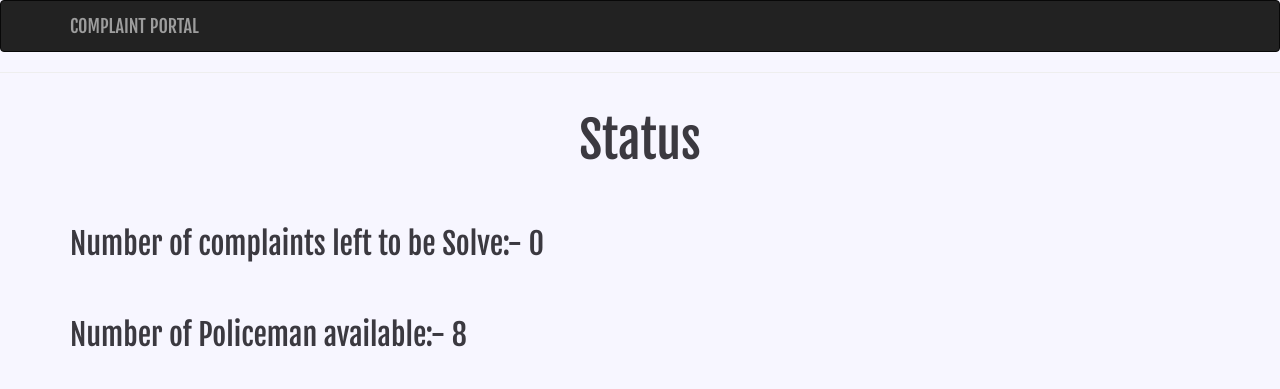
After one commit to piyush310/assignment, a Flask app: page /status in a window 1280 px wide. The commit adds this page. Shown: the top 389 px of the page. Run offline with Flask 2, Linux system fonts and the light colour scheme; data comes from the database, SQL or seed files in the repository; both versions use the stored data as it was after the commit; some libraries are stand-ins or nearby versions.

Commit message:
Status plugin added

```diff
--- a/application/main.py
+++ b/application/main.py
@@ -16,16 +16,19 @@ from apscheduler.schedulers.background import BackgroundScheduler
 basedir = os.path.abspath(os.path.dirname(__file__))
 
 app = Flask(__name__)
+# Connecting with SQLITE database
 app.config['SECRET_KEY'] = "cdtydvaerbtyuytnurdvcs"
 app.config['SQLALCHEMY_DATABASE_URI'] =\
     'sqlite:///' + os.path.join(basedir, 'data.sqlite')
 app.config['SQLALCHEMY_TRACK_MODIFICATIONS'] = False
 
+# Directly using the available architecture
 bootstrap = Bootstrap(app)
 moment = Moment(app)
 db = SQLAlchemy(app)
 manager = Manager(app)
 
+# Creating the Complaint form
 class ComplaintForm(Form):
 	name = StringField("Full Name")
 	address = StringField("Address")
@@ -34,11 +37,13 @@ class ComplaintForm(Form):
 	body = TextAreaField("What's your complaint?", validators=[Required()])
 	submit = SubmitField('Submit')
 
+# Creating Policeman login form
 class Role(Form):
     username = StringField("Name", validators = [Required()])
     password = PasswordField("Password", validators = [Required()])
     submit = SubmitField('Submit')
 
+# Creating policeman login entries in database
 class User(db.Model):
     __tablename__ = 'User'
     id = db.Column(db.Integer, primary_key=True)
@@ -48,7 +53,7 @@ class User(db.Model):
     def __repr__(self):
         return '<User %r>' % self.role
 
-
+# Creating Complaint entries in database
 class Post(db.Model):
     __tablename__ = 'complaints'
     id = db.Column(db.Integer, primary_key=True)
@@ -66,7 +71,7 @@ class Post(db.Model):
 def index():
     return render_template('index.html')
 
-
+# adding complaint data into the database
 @app.route('/complaint', methods=['GET', 'POST'])
 def complaint():
     form = ComplaintForm()
@@ -78,6 +83,7 @@ def complaint():
         flash('Your complaint is submitted!')
     return render_template('complaint.html', form = form, role=role)
 
+# police login to provide authority to close the case
 @app.route('/login', methods = ['GET', 'POST'])
 def login():
     form = Role()
@@ -91,6 +97,7 @@ def login():
         return redirect(url_for('.display', role = role))
     return render_template('login.html', form = form)
 
+# Display the active complaints till now
 @app.route('/display/<role>', methods = ['GET', 'POST'])
 def display(role):
     form = ComplaintForm()
@@ -102,7 +109,7 @@ def display(role):
     return render_template('display.html', posts = posts, form=form, role=role)
 
 
-
+# Remove the complaint from website that has been completed
 @app.route('/<role>/delete/<int:id>', methods=['GET', 'POST'])
 def delete(role,id):
     post = Post.query.get_or_404(id)
@@ -110,8 +117,8 @@ def delete(role,id):
     db.session.commit()
     return redirect(url_for('.display',role=role))
 
-# Assigning task to the police man
-# initial number of policeman in stations
+
+# Automatical syn the policeman and available cases
 def assign_task():
     police_man=10
     complaints = db.session.execute('select count(*) from complaints').scalar()
@@ -120,27 +127,35 @@ def assign_task():
     if(new_police_man<0):
         complaints=0
         police_man=abs(new_police_man)
-        print("Number of complaints left to be Solve:- ",complaints)
-        print("Number of Police-man available- ",police_man)
-
     elif(new_police_man>0):
         police_man=0
         complaints=new_police_man
-        print("Number of complaints left to be Solve:- ",complaints)
-        print("Number of Police-man available- ",0)
-
     elif(new_police_man==0):
         complaints=0
         police_man=0
-        print("Number of complaints left to be Solve:- ",complaints)
-        print("Number of Police-man available- ",police_man)
-    print("\n","\n","*************************************************")
+    print("Number of complaints left to be Solve:- ",complaints)
+    print("Number of Police_man available- ",police_man)
+    print("\n","\n","*************************************************","\n","\n")
+    s1="Number of complaints left to be Solve:- "+str(complaints)
+    s2="Number of Policeman available:- "+str(police_man)
+    l=[s1,s2]
+    return l
+
+@app.route("/status")
+def status():
+    return render_template('status.html',result=assign_task())
+
+
+
 
 
 if __name__ == '__main__':
+
+    # Automatically assign the case to the active available policeman
     scheduler = BackgroundScheduler()
     scheduler.add_job(func=assign_task, trigger="interval", seconds=20)
     scheduler.start()
-    # Shut down the scheduler when exiting the app
     atexit.register(lambda: scheduler.shutdown())
+
+    # Run the application
     app.run(host="0.0.0.0",port=5000,debug = True,use_reloader=False)
--- a/application/templates/complaint.html
+++ b/application/templates/complaint.html
@@ -1,6 +1,8 @@
 {% extends "base.html" %}
 {% block content %}
 <div class="container">
+  <h2 style="text-align: center;font-size: 50px;font-family: 'Fjalla One', sans-serif;">Enter the details</h2>
+  <hr>
   {% for message in get_flashed_messages() %}
   <div class="alert alert-warning" style="background-color:rgb(62,61,64); color: rgb(247,246,255)">
     <button type="button" class="close" style="color: rgb(247,246,255" data-dismiss="alert">&times;</button>
--- a/application/templates/display.html
+++ b/application/templates/display.html
@@ -2,8 +2,8 @@
 {% block content %}
 <hr>
 <div class="container">
-  <h2>Complaint List</h2>
-  <br>
+  <h2 style="text-align: center;font-size: 50px;font-family: 'Fjalla One', sans-serif;">Complaint List</h2>
+  <hr>
   <ul class="list-group">
     {% for post in posts %}
     <div style="color: rgb(247,246,255)">
--- a/application/templates/login.html
+++ b/application/templates/login.html
@@ -1,6 +1,8 @@
 {% extends "base.html" %}
 {% block content %}
 <div class="container">
+  <h2 style="text-align: center;font-size: 50px;font-family: 'Fjalla One', sans-serif;">Authority Login</h2>
+  <br>
   {% for message in get_flashed_messages() %}
   <div class="alert alert-warning">
     <button type="button" class="close" data-dismiss="alert">&times;</button>
--- /dev/null
+++ b/application/templates/status.html
@@ -0,0 +1,13 @@
+{% extends "base.html" %}
+{% block content %}
+<hr>
+<div class="container">
+  <h2 style="text-align: center;font-size: 50px;font-family: 'Fjalla One', sans-serif;">Status</h2>
+  <br>
+  {% for e in result %}
+  <h2>{{e}}</h2>
+  <br>
+  {% endfor %}
+
+</div>
+{% endblock %}
```
Also changed, not shown: application/templates/index.html (+6 -1 lines), application/data.sqlite, readme.md (added).
